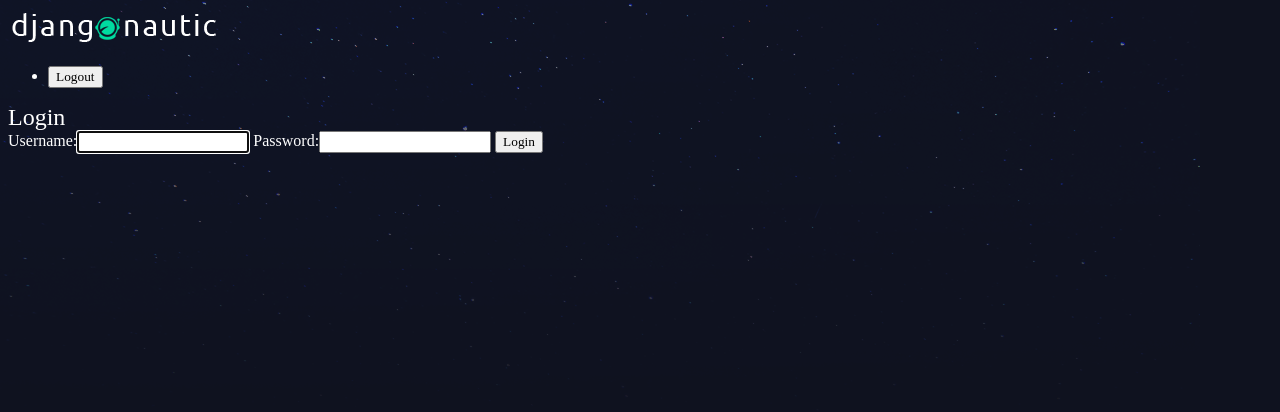
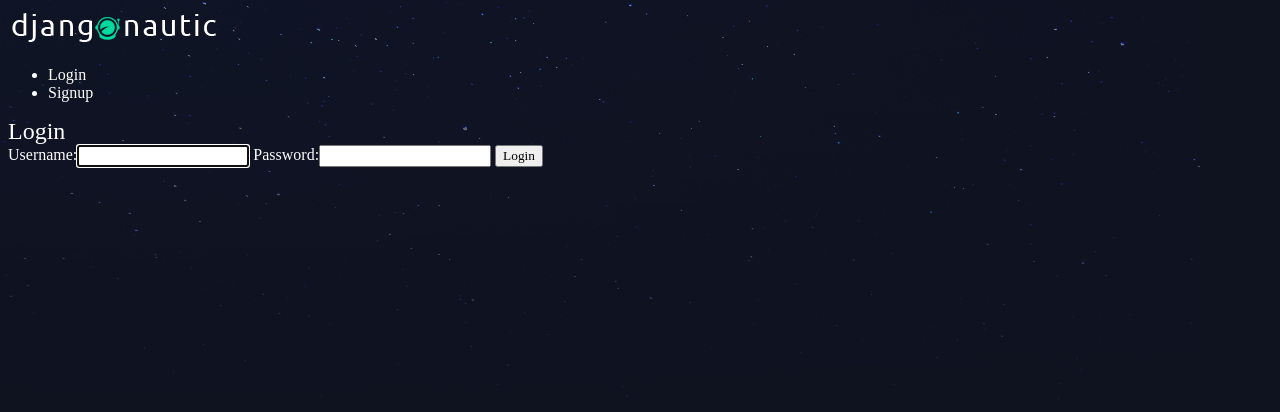
Before and after one commit to orangeztorm/djangonautic, a Django app: page /accounts/login/ in a window 1280 px wide. Shown: the top 412 px of the page. Run offline with Django 3.2, Linux system fonts and the light colour scheme.

Commit message:
login status

```diff
--- a/djangonautic/templates/base_layout.html
+++ b/djangonautic/templates/base_layout.html
@@ -10,12 +10,18 @@
 <a href="{% url 'articles:list' %}"><img src="{% static 'log.png' %}" alt=""></a>
 <nav>
     <ul>
+        {% if user.is_authenticated %}
             <li>
                 <form action="{% url 'accounts:logout' %}" method="post" class="logout-link">
                     {% csrf_token %}
                     <button type="submit">Logout</button>
                 </form>
             </li>
+            <li><a href="{% url 'articles:create' %}">New article</a></li>
+        {% else %}
+            <li><a href="{% url 'accounts:login' %}">Login</a></li>
+            <li><a href="{% url 'accounts:signup' %}">Signup</a></li>
+        {% endif %}
     </ul>
 </nav>
 <div class="wrapper">
```
Also changed, not shown: djangonautic/db.sqlite3. Lines whose indentation alone changed are shown as unchanged.
